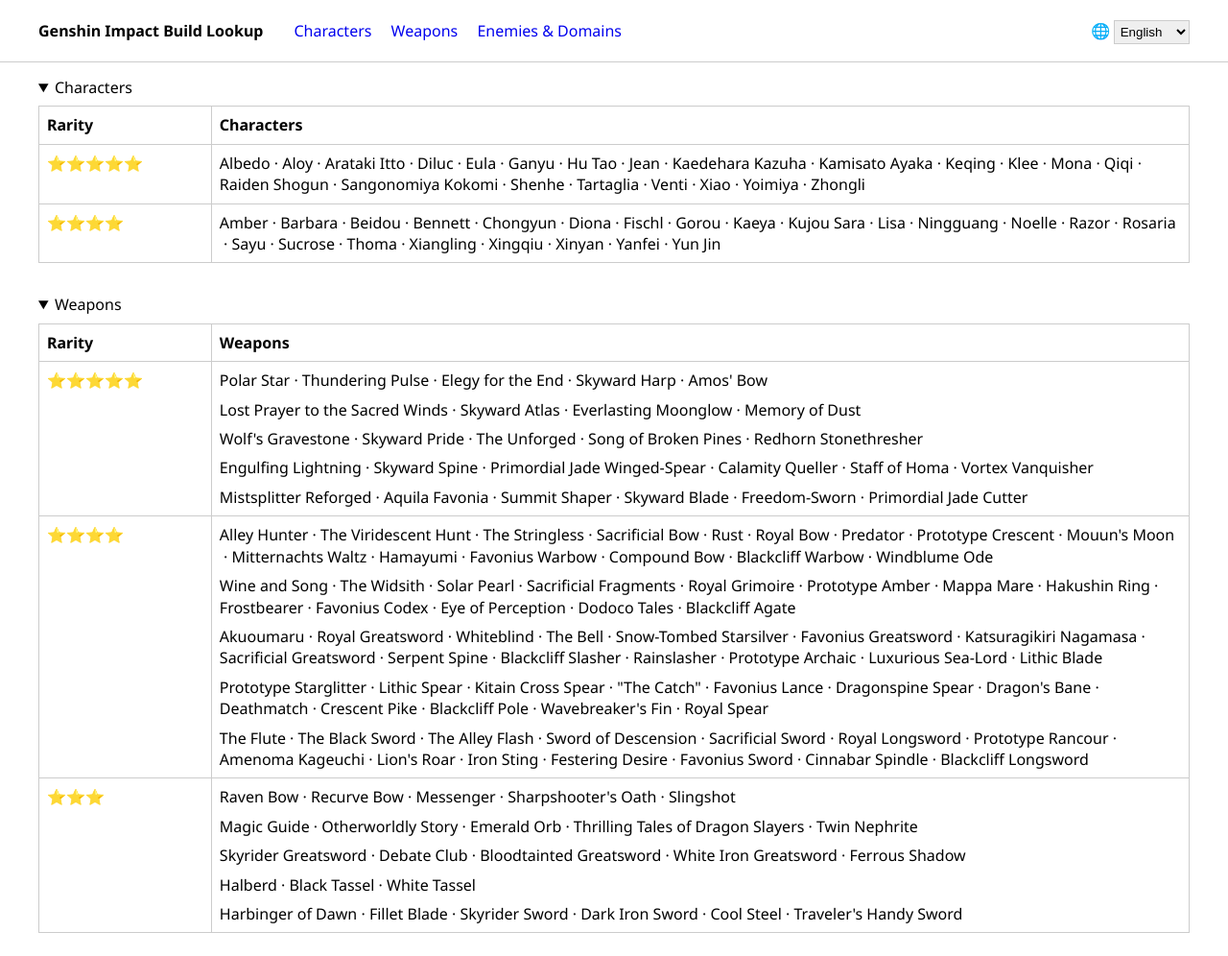
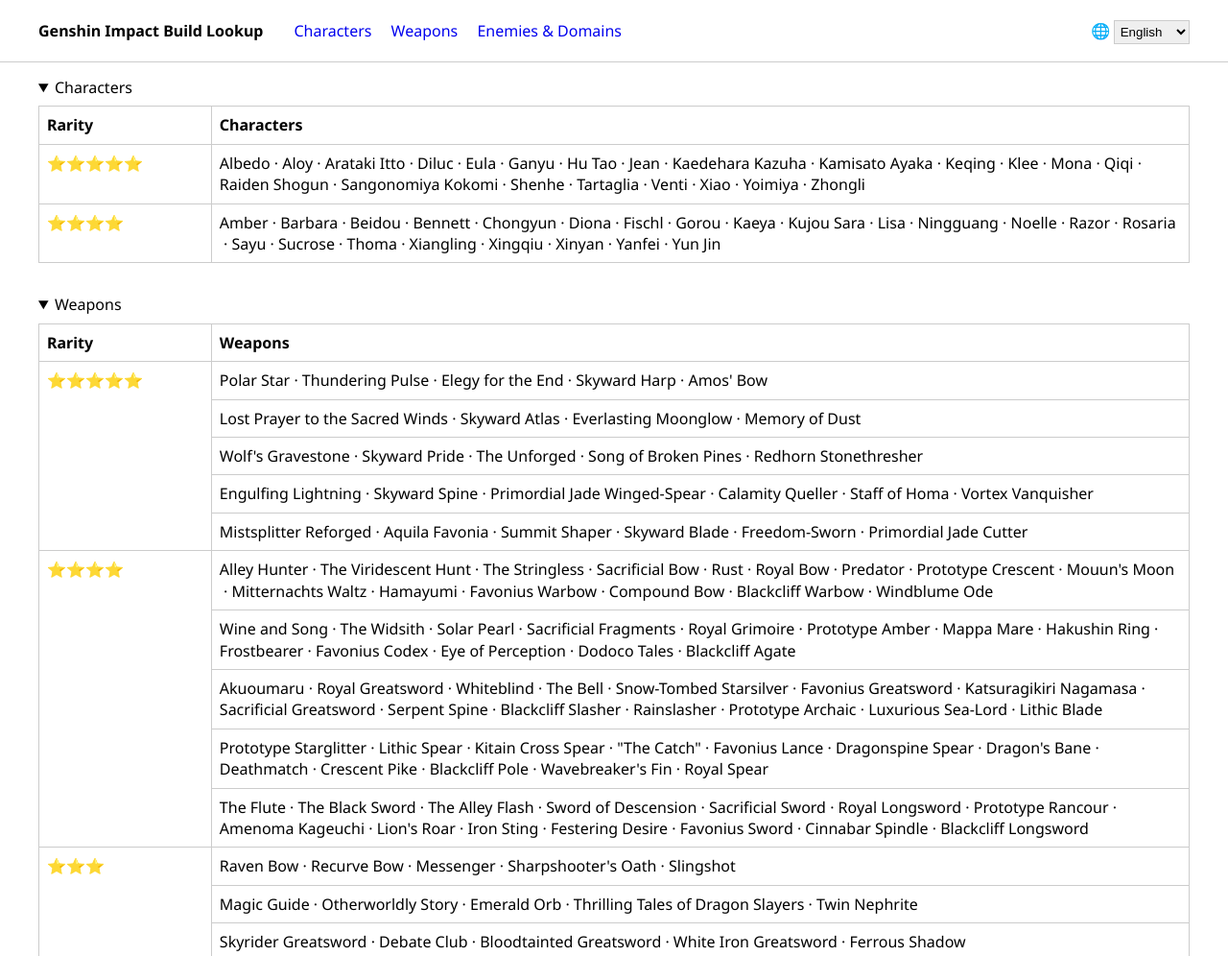
Before and after one commit to chadluo/genshin-build-lookup, a plain HTML site: page index.html in a window 1280 px wide. Shown: the top 996 px of the page at 96% size. Drawn offline with Linux system fonts and the light colour scheme.

Commit message:
split large cells to multiple rows

```diff
--- a/q.js
+++ b/q.js
@@ -45,21 +45,27 @@
 /* content tables */
 
 function renderItemsTable(items, type) {
-  const byRarity = groupBy("rarity", Object.entries(items));
   const typeName = formatName(i18n[type]);
   return `<details id="${type}" open><summary>${typeName}</summary>
   <table class="ctable"><tr><th>${formatName(i18n.rarity)}</th><th>${typeName}</th></tr>
-   ${Object.keys(byRarity)
-     .sort()
-     .reverse()
-     .map(
-       (rarity) =>
-         `<tr><td>${`⭐`.repeat(rarity)}</td><td>${Object.values(groupBy("category", byRarity[rarity]))
-           .map(
-             (arr) => "<p>" + arr.map(([id, obj]) => renderLink(id, type, obj.name)).join(formatName(i18n.delimiter))
-           )
-           .join("")}</td></tr>`
-     )
+   ${Object.entries(groupBy("rarity", Object.entries(items)))
+     .sort(([r1], [r2]) => r2 - r1)
+     .map(([rarity, items]) => {
+       const byCategory = Object.values(groupBy("category", items));
+       return `<tr><td rowspan="${byCategory.length}">${"⭐".repeat(rarity)}</td>
+       <td>${byCategory[0]
+         .map(([id, obj]) => renderLink(id, type, obj.name))
+         .join(formatName(i18n.delimiter))}</td></tr>
+       ${byCategory
+         .slice(1)
+         .map(
+           (category) =>
+             `<tr><td>${category
+               .map(([id, obj]) => renderLink(id, type, obj.name))
+               .join(formatName(i18n.delimiter))}</td></tr>`
+         )
+         .join("")}`;
+     })
      .join("")}</table></details>`;
 }
 
@@ -72,10 +78,18 @@
     <tr><th>${formatName(i18n.bosses)}</th><td>${enemy_ids.bosses
     .map((d) => renderLink(d, BOSSES, bosses[d].name))
     .join(formatName(i18n.delimiter))}</td></tr>
-    <tr><th>${formatName(i18n.talent_domains)}</th>
-    <td>${formatDomains(enemy_ids.talent_domains, TALENT_DOMAINS)}</td></tr>
-    <tr><th>${formatName(i18n.weapon_domains)}</th>
-    <td>${formatDomains(enemy_ids.weapon_domains, WEAPON_DOMAINS)}</td></tr></table></details>`;
+    <tr><th rowspan="${enemy_ids.talent_domains.length}">${formatName(i18n.talent_domains)}</th>
+    ${formatDomain(enemy_ids.talent_domains[0], TALENT_DOMAINS)}</tr>
+    ${enemy_ids.talent_domains
+      .slice(1)
+      .map((id) => `<tr>${formatDomain(id, TALENT_DOMAINS)}</tr>`)
+      .join("")}
+    <tr><th rowspan="${enemy_ids.weapon_domains.length}">${formatName(i18n.weapon_domains)}</th>
+    ${formatDomain(enemy_ids.weapon_domains[0], WEAPON_DOMAINS)}</tr>
+    ${enemy_ids.weapon_domains
+      .slice(1)
+      .map((id) => `<tr>${formatDomain(id, WEAPON_DOMAINS)}</tr>`)
+      .join("")}`;
 }
 
 function renderLink(id, type, names) {
@@ -86,18 +100,12 @@
   return `<a data-id='${id}' data-weekday='${weekday}' data-type='${type}'>${formatName(names)}</a>`;
 }
 
-function formatDomains(ids, type) {
-  return ids
-    .map(
-      (d) =>
-        `<p>${formatName(domains[d].name)} / ${["mon_thu", "tue_fri", "wed_sat"]
-          .map(
-            (weekday, i) =>
-              `<a data-id='${d}' data-weekday='${i + 1}' data-type='${type}'>${formatName(i18n.weekdays[weekday])}</a>`
-          )
-          .join(formatName(i18n.delimiter))}`
-    )
-    .join("");
+function formatDomain(id, type) {
+  return `<td>${formatName(domains[id].name)} / ${["mon_thu", "tue_fri", "wed_sat"]
+    .map((weekday, i) => {
+      return `<a data-id='${id}' data-weekday='${i + 1}' data-type='${type}'>${formatName(i18n.weekdays[weekday])}</a>`;
+    })
+    .join(formatName(i18n.delimiter))}</td>`;
 }
 
 /* search result tables */
@@ -186,7 +194,7 @@
 
 function findEnemiesForMaterial(m) {
   const ds = Object.entries(domains)
-    .filter(([id, domain]) => domain.materials_by_weekday.includes(m))
+    .filter(([, domain]) => domain.materials_by_weekday.includes(m))
     .map(([id, domain]) => {
       const day = domain.materials_by_weekday.indexOf(m);
       return [
--- a/style.css
+++ b/style.css
@@ -74,8 +74,8 @@
   margin-top: -3rem;
   padding-top: 5rem;
 }
-details:target table {
-  background: #f4f4f4;
+details:target summary {
+  font-weight: bold;
 }
 table {
   border-collapse: collapse;
@@ -107,12 +107,6 @@
 .qtable tr:nth-child(1) > td:nth-child(2) {
   width: 30%;
 }
-td p {
-  margin: 0;
-}
-td p + p {
-  margin-top: 0.5em;
-}
 
 #clear {
   margin-top: 1rem;
```
